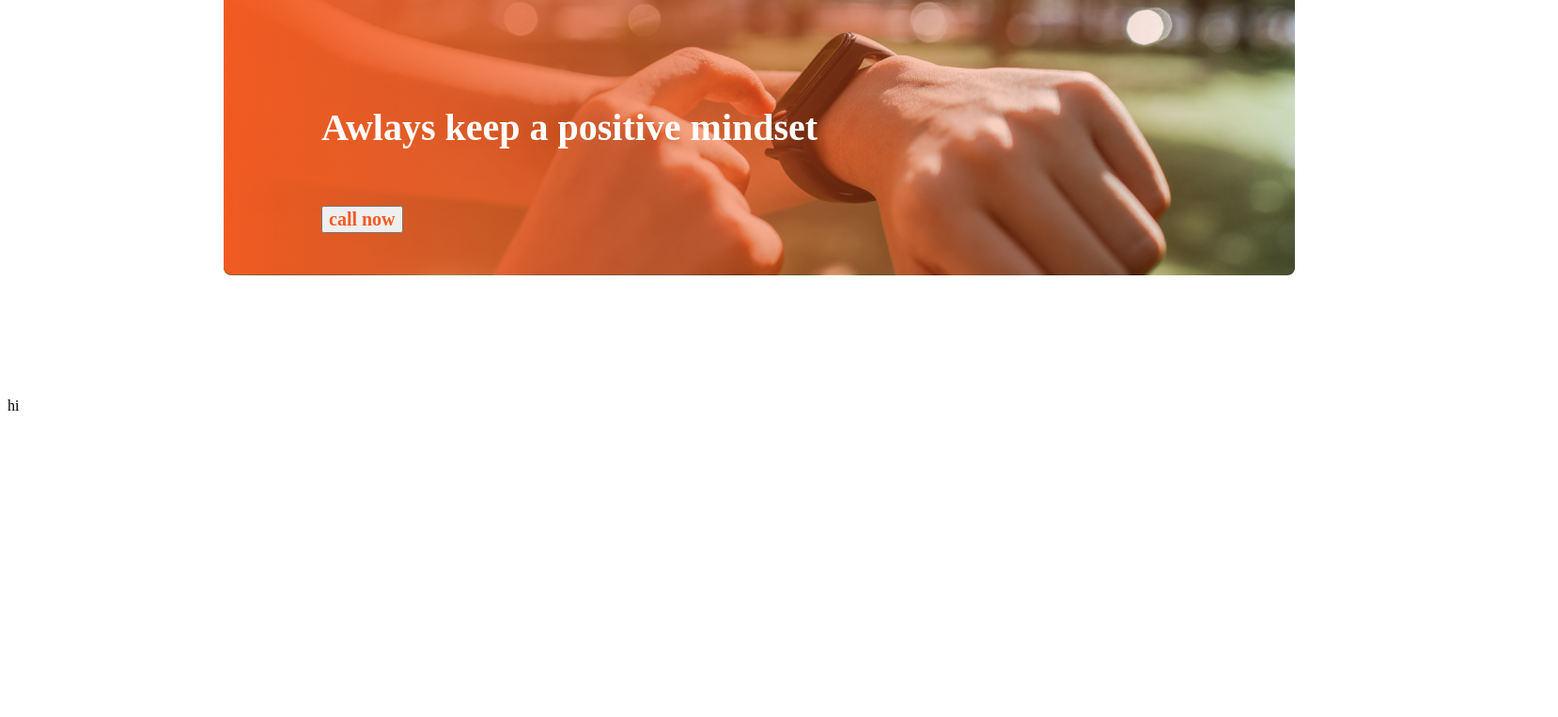
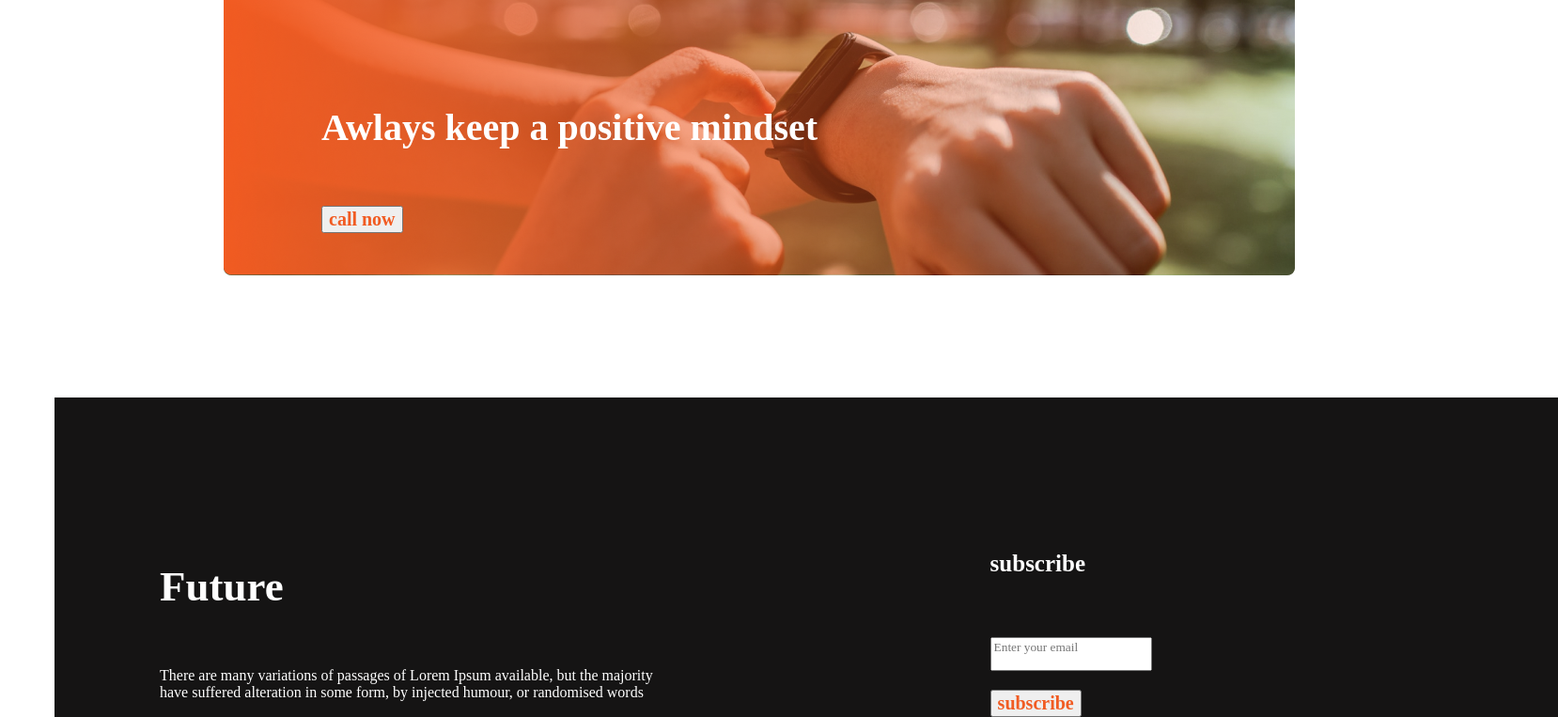
Before and after one commit to sahadarhr/new-year-portfolio, a plain HTML site: page index.html in a window 1280 px wide. Shown: the part 2037-2800 px from the top of the page at 94% size, 1658 px wide, since content can reach past the window. Before the commit the page ends 2494 px from the top, so only its background shows below. Drawn offline with Linux system fonts and the light colour scheme.

Commit message:
footer part

```diff
--- a/index.html
+++ b/index.html
@@ -79,8 +79,30 @@
 
         </section>
     </main>
+    <!-- footer part -->
     <footer>
-        <p>hi</p>
+       <div class="footer-main-content">
+        <div class="footer-title">
+            <h3 class="title">Future</h3>
+            <p class="sub-title">There are many variations of passages of Lorem Ipsum available, but the majority have suffered alteration in some form, by injected humour, or randomised words</p>
+            <p class="sub-main-title">Email : info@gmail.com</p>
+            <p class="description">Phone : 01630259925</p>
+            <div class="icons">
+                <img src="images/icons/fb.png" alt="">
+                <img src="images/icons/twitter.png" alt="">
+                <img src="images/icons/youtube.png" alt="">
+            </div>
+
+        </div>
+        <div class="footer-secand-title">
+            <h4 class="title2">subscribe</h4>
+            <input type="email" name="" id="" class="sub-title2" placeholder="Enter your email">
+
+            <br>
+            <button class="btn-secandary">subscribe</button>
+
+        </div>
+       </div>
     </footer>
 
 </body>
--- a/styles/style.css
+++ b/styles/style.css
@@ -4,18 +4,22 @@
 
 /* first part of website(header) */
 .header {
-    width: 1600px
+    width: 1600px;
 }
 
 .header-item {
 
     position: absolute;
-    top: 20%;
-    left: 50%;
+    top: 30%;
+    left: 30%;
+
 }
 
 .header-title {
     display: flex;
+    text-align: right;
+    margin-right: 20px;
+
 }
 
 .header-sub-title {
@@ -26,13 +30,12 @@
 
 }
 
-
-
 .header-description {
     font-weight: 400;
     font-size: 16px;
     color: #444343;
     margin-top: 24px;
+   margin-left: 20px;
 }
 
 .btn-primary {
@@ -63,6 +66,7 @@
     font-weight: 400;
     font-size: 16px;
     margin-bottom: 15px;
+    margin-left: 10px;
 }
 
 .section-description,
@@ -143,3 +147,69 @@ li {
     margin-bottom: 70px;
 
 }
+
+/* footer part */
+.footer-main-content {
+    display: flex;
+    gap: 340px;
+    background-color: #151414;
+    width: 1600px;
+    height: 480px;
+    margin-left: 50px;
+
+}
+
+.footer-title {
+    padding-left: 112px;
+}
+
+.footer-secand-title {}
+
+.title {
+    color: #FFFFFF;
+    font-weight: 700;
+    font-size: 45px;
+    padding-bottom: 15px;
+    padding-top: 130px;
+
+
+}
+
+.sub-title {
+    color: #FFFFFF;
+    font-weight: 400;
+    font-size: 16px;
+    padding-bottom: 20px;
+
+}
+
+.sub-main-title {
+    color: #FFFFFF;
+    font-weight: 400;
+    font-size: 16px;
+}
+
+.description {
+    color: #FFFFFF;
+
+}
+
+.icons {
+    justify-content: space-evenly;
+}
+
+.title2 {
+    color: #FFFFFF;
+    padding-top: 130px;
+    padding-right: 503px;
+    font-weight: 600;
+    font-size: 25px;
+    padding-bottom: 30px;
+
+}
+
+.sub-title2 {
+    color: #FFFFFF;
+    padding-bottom: 15px;
+
+}
```
